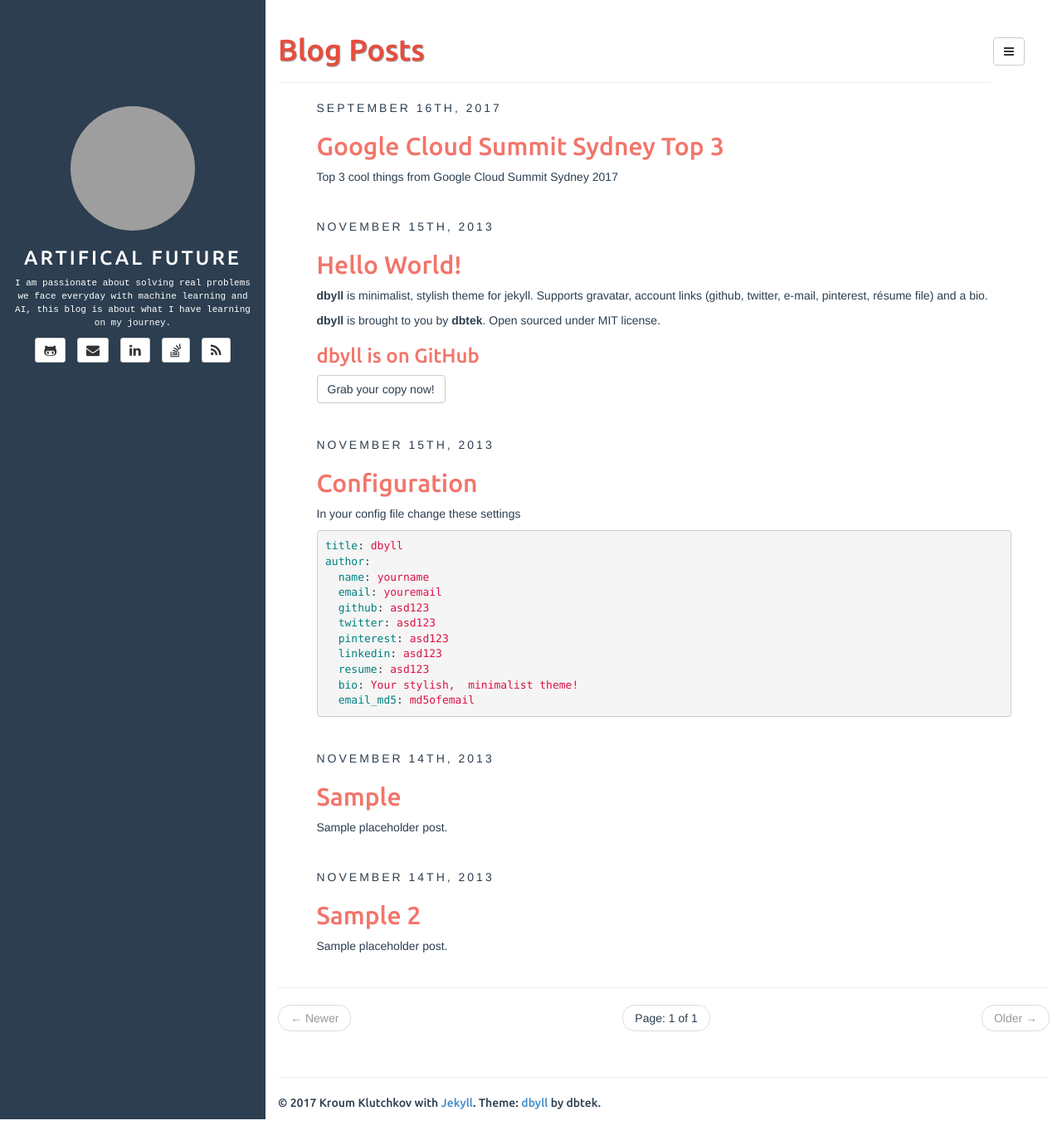
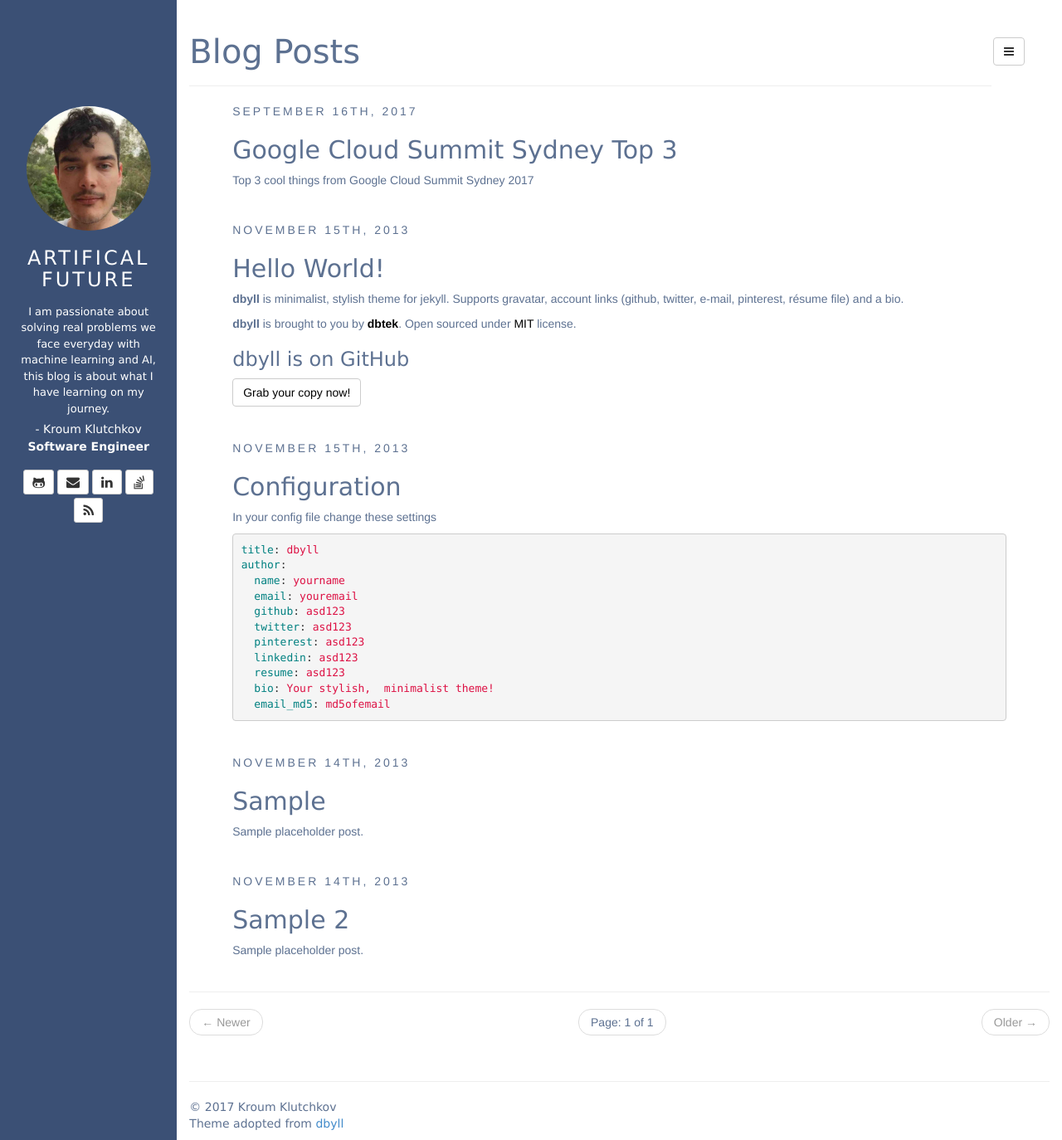
Before and after one commit to Astr-o/astr-o.github.io, a Jekyll site: the page built from index.html, in a window 1280 px wide and 1374 px high. Shown: the whole window at 83% size. Built offline with Jekyll 4.4.1, drawn with Linux system fonts in a browser that asks for light colours; some web fonts are replaced; the list of posts is cut into pages by our own code; grey boxes are pictures that could not be loaded.

Commit message:
adds sass styling and new colour scheme

```diff
--- a/_config.yml
+++ b/_config.yml
@@ -28,6 +28,7 @@ author:
   bio: >
     I am passionate about solving real problems we face everyday with machine learning and AI,
     this blog is about what I have learning on my journey.
+  jobtitle: Software Engineer
 
 rss_path: feed.xml
 categories_path: categories.html
--- a/_includes/default.html
+++ b/_includes/default.html
@@ -1,11 +1,11 @@
 <!DOCTYPE html>
 <html>
+
 <head>
     <meta charset="utf-8">
     <title>{{ page.title }}</title>
     {% if page.description %}
-	<meta name="description" content="{{ page.description }}">
-	{% endif %}
+    <meta name="description" content="{{ page.description }}"> {% endif %}
     <meta name="author" content="{{ site.author.name }}">
 
     <!-- Enable responsive viewport -->
@@ -42,25 +42,21 @@
 				<span class="icon-bar"></span>
 				<span class="icon-bar"></span>
 				<span class="icon-bar"></span>
-			</button>
-			{% if site.author.github %}
+			</button> {% if site.author.github %}
             <a type="button" class="navbar-toggle nav-link" href="http://github.com/{{ site.author.github }}">
                 <i class="fa fa-github"></i>
             </a>
-			{% endif %}
-			{% if site.author.twitter %}
+            {% endif %} {% if site.author.twitter %}
             <a type="button" class="navbar-toggle nav-link" href="http://twitter.com/{{ site.author.twitter }}">
                 <i class="fa fa-twitter"></i>
             </a>
-			{% endif %}
-			{% if site.author.email %}
+            {% endif %} {% if site.author.email %}
             <a type="button" class="navbar-toggle nav-link" href="mailto:{{ site.author.email }}">
                 <i class="fa fa-envelope"></i>
             </a>
             {% endif %}
             <a class="navbar-brand" href="{{ site.BASE_PATH }}/">
-				<img src="//www.gravatar.com/avatar/{{site.author.email_md5}}?s=35" class="img-circle" />
-				{{ site.title }}
+                <img src="//www.gravatar.com/avatar/{{site.author.email_md5}}?s=35" class="img-circle" /> {{ site.title }}
             </a>
         </div>
 
@@ -71,7 +67,8 @@
                 <li><a href="{{ site.BASE_PATH}}/{{ site.categories_path }}">Categories</a></li>
                 <li><a href="{{ site.BASE_PATH}}/{{ site.tags_path }}">Tags</a></li>
             </ul>
-		</div><!-- /.navbar-collapse -->
+        </div>
+        <!-- /.navbar-collapse -->
     </nav>
 
     <!-- nav-menu-dropdown -->
@@ -88,17 +85,17 @@
         </ul>
     </div>
 
-	<div class="col-sm-3 sidebar hidden-xs" style="{% if site.sidebar_background_image %}background: url({{site.sidebar_background_image}}) no-repeat !important;{% endif %}">
+    <div class="col-lg-2 col-md-3 sidebar hidden-sm hidden-xs" style="{% if site.sidebar_background_image %}background: url({{site.sidebar_background_image}}) no-repeat !important;{% endif %}">
         {% include sidebar.html %}
     </div>
 
-	<div class="col-sm-9 col-sm-offset-3">
+    <div class="col-lg-10 col-md-9 col-lg-offset-2 col-md-offset-3">
         {{ content }}
 
         <footer>
             <hr/>
             <p>
-				&copy; {{ site.time | date: '%Y' }} {{ site.author.name }} with <a href="http://jekyllrb.com/">Jekyll</a>. Theme: <a href="https://github.com/dbtek/dbyll">dbyll</a> by dbtek.
+                &copy; {{ site.time | date: '%Y' }} {{ site.author.name }} <br/> Theme adopted from <a href="https://github.com/dbtek/dbyll">dbyll</a>
             </p>
         </footer>
     </div>
@@ -107,4 +104,5 @@
     <script type="text/javascript" src="{{ site.BASE_PATH }}/assets/resources/bootstrap/js/bootstrap.min.js"></script>
     <script type="text/javascript" src="{{ site.BASE_PATH }}/assets/js/app.js"></script>
 </body>
+
 </html>
--- a/_includes/sidebar.html
+++ b/_includes/sidebar.html
@@ -1,7 +1,7 @@
 <!-- sidebar.html -->
 <header class="sidebar-header" role="banner">
     <a href="{{ site.BASE_PATH }}/">
-        <img src="//www.gravatar.com/avatar/{{site.author.email_md5}}?s=150" class="img-circle" />
+        <img src="{{ site.BASE_PATH }}/assets/media/headshot.jpeg" class="img-circle" />
     </a>
     <h3 class="title">
         <a href="{{ site.BASE_PATH }}/">{{ site.title }}</a>
@@ -11,6 +11,9 @@
 {% if site.author.bio %}
 <div id="bio" class="text-center">
     {{ site.author.bio }}
+    <summary>
+        - {{ site.author.name }} <br> <b>{{ site.author.jobtitle}}</b>
+    </summary>
 </div>
 {% endif %}
 
--- a/assets/css/style.css
+++ b/assets/css/style.css
@@ -1,190 +1,198 @@
-@import url(//fonts.googleapis.com/css?family=Ubuntu:500&subset=latin,latin-ext);
-
-body{
-	color: #2c3e50;
-}
+@import url(//fontlibrary.org/face/datalegreya);
+body {
+  color: #5D7191; }
 
 .sidebar {
   position: fixed;
   top: 0px;
   padding-top: 10%;
-	background-color: #2c3e50;
-	color: #fff;
-}
+  background-color: #3B5075;
+  color: #fff; }
 
 .sidebar-header {
   text-align: center;
-	margin-bottom: 10px;
-}
-.sidebar-header .title{
+  margin-bottom: 10px; }
+  .sidebar-header img {
+    max-width: 150px;
+    max-height: 150px; }
+  .sidebar-header .title {
     letter-spacing: 3px;
-	text-transform: uppercase;
-}
+    text-transform: uppercase; }
+    .sidebar-header .title a {
+      text-decoration: none;
+      color: #FFF; }
 
-.sidebar-header .title a{
-	text-decoration: none;
-	color: #fff;
-}
-
-a.nav-link {
+.sidebar-header .sidebar-header .title a.nav-link {
   padding-bottom: 5px;
   padding-top: 7px;
-	color: #aaa;
-}
-a.nav-link i{
-	font-size: 16px;
-}
-a.nav-link:hover { color: #777; }
+  color: #aaa; }
+
+a.nav-link i {
+  font-size: 16px; }
+
+a.nav-link:hover {
+  color: #777; }
 
 #bio {
-	font-family: "Courier New", Courier, monospace;
-	font-size: 11px;
+  font-family: "Verdana", san-serif;
+  font-weight: lighter;
+  font-size: 13px;
+  line-height: 1.5;
   margin: 0 auto;
   margin-bottom: 10px;
-}
+  padding: 5px 5px; }
+  #bio summary {
+    font-family: "Verdana", san-serif;
+    font-size: 14px;
+    margin-top: 5px; }
 
 #contact-list li .fa,
 article .share .btn {
-	-o-transition:color .2s ease-out, background 1s ease-in;
-  -ms-transition:color .2s ease-out, background 1s ease-in;
-  -moz-transition:color .2s ease-out, background 1s ease-in;
-  -webkit-transition:color .2s ease-out, background 1s ease-in;
-  transition:color .2s ease-out, background 1s ease-in;
-}
+  -o-transition: color .2s ease-out, background 1s ease-in;
+  -ms-transition: color .2s ease-out, background 1s ease-in;
+  -moz-transition: color .2s ease-out, background 1s ease-in;
+  -webkit-transition: color .2s ease-out, background 1s ease-in;
+  transition: color .2s ease-out, background 1s ease-in; }
+
 #contact-list li:hover .fa-twitter,
 article .share .twitter:hover {
   color: #00ACEE;
-	border-color: #00ACEE;
-}
+  border-color: #00ACEE; }
+
 #contact-list li:hover .fa-linkedin {
-	color: #1D87BD;
-}
+  color: #1D87BD; }
+
 #contact-list li:hover .fa-envelope {
-	color: #E93E30;
-}
+  color: #E93E30; }
+
 #contact-list li:hover .fa-pinterest {
-	color: #CC2127;
-}
-#contact-list li:hover .fa-rss {
-	color: #e74c3c;
-}
+  color: #CC2127; }
+
+#contact-list li:hover .fa-rss,
+#contact-list li:hover .fa-stack-overflow {
+  color: #e74c3c; }
+
 article .share .facebook:hover {
   color: #43609C;
-	border-color: #43609C;
-}
+  border-color: #43609C; }
+
 article .share .gplus:hover {
   color: #C13929;
-	border-color: #C13929;
-}
+  border-color: #C13929; }
 
 #contact-list-secondary {
-	padding-bottom: 10px;
-}
+  padding-bottom: 10px; }
 
 .page-header {
-	color: #e74c3c;
-	text-shadow: 1px 1px 1px rgba(150, 150, 150, 1);
-}
+  color: #5D7191; }
+  .page-header h1 {
+    font-size: 40px; }
 
 @media only screen and (min-width: 768px) {
-    .page-header{
-        margin-right: 70px;
-    }
-}
+  .page-header {
+    margin-right: 70px; } }
+article {
+  margin-bottom: 40px; }
 
-article{
-	margin-bottom: 40px;
-}
-
-.article_body{
+.article_body {
   margin-top: 20px;
-	margin-bottom: 20px;
-}
+  margin-bottom: 20px; }
 
 .post-date {
   text-transform: uppercase;
   font-size: 14px;
-	letter-spacing: 3px;
-}
+  letter-spacing: 3px; }
 
 article {
-	padding: 0 5% 0;
-}
+  padding: 0 5% 0; }
 
-article.home div a, article.home pre a { color: #2c3e50; }
-article.home div a:hover, article.home pre a:hover { color: #2c3e50; text-decoration: none; }
-article img { max-width: 100%; }
+article.home div a,
+article.home pre a {
+  color: #000; }
 
-h1,h2,h3,h4,h5,h6 { font-family: 'Ubuntu', sans-serif; }
+article.home div a:hover,
+article.home pre a:hover {
+  color: #594F4F;
+  text-decoration: none; }
+
+article img {
+  max-width: 100%; }
+
+h1,
+h2,
+h3,
+h4,
+h5,
+h6 {
+  font-family: "Verdana", san-serif; }
+
 article.home h1,
 article.home h2,
 article.home h3,
 article.home h4,
 article.home h5,
 article.home h6 {
-	font-family: 'Ubuntu', sans-serif;
-	color: #f2756a;
-}
+  font-family: "Verdana", san-serif;
+  color: #5D7191; }
 
 article.home h1 a,
 article.home h2 a,
 article.home h3 a,
 article.home h4 a {
-	color: #f2756a;
-}
+  color: #5D7191; }
+
 article.home h1 a:hover,
 article.home h2 a:hover,
 article.home h3 a:hover,
 article.home h4 a:hover {
-	color: #e74c3c;
-}
+  color: #594F4F; }
 
 .author .author-image {
   float: left;
-  margin-right: 20px;
-}
+  margin-right: 20px; }
 
 footer {
   padding-top: 15px;
-	font-family: 'Ubuntu';
-}
+  font-family: "Verdana", san-serif; }
 
 /* nav-vertical-tabs component */
 .nav-tabs-vertical {
-    border-right: 1px solid #ddd;
-}
+  border-right: 1px solid #ddd; }
 
 .nav-tabs-vertical li {
-    margin-right: -1px;
-}
+  margin-right: -1px; }
 
-.nav-tabs-vertical>li.active>a, .nav-tabs-vertical>li.active>a:hover, .nav-tabs-vertical>li.active>a:focus {
+.nav-tabs-vertical > li.active > a,
+.nav-tabs-vertical > li.active > a:hover,
+.nav-tabs-vertical > li.active > a:focus {
   color: #555;
   cursor: default;
   background-color: #fff;
   border: 1px solid #ddd;
-    border-right-color: transparent;
-}
+  border-right-color: transparent; }
 
-.nav-tabs-vertical>li>a {
+.nav-tabs-vertical > li > a {
   line-height: 1.428571429;
   border: 1px solid transparent;
-    border-radius: 4px 0 0 4px;
-}
+  border-radius: 4px 0 0 4px; }
 
-.badge { background: #F2756A; }
+.badge {
+  background: #F2756A; }
 
-#nav-menu{
+#nav-menu {
   position: fixed;
   top: 45px;
   right: 45px;
-    z-index: 2000;
-}
+  z-index: 2000; }
+
 #nav-menu .dropdown-menu {
   left: inherit;
-    right: 0px;
-}
+  right: 0px; }
 
-ul.dropdown-menu>li>a>i.fa {
-    width: 1.3em;
-}
+ul.dropdown-menu > li > a > i.fa {
+  width: 1.3em; }
+
+#contact-list ul li {
+  padding: 2px 0; }
+
+/*# sourceMappingURL=style.css.map */
```
Also changed, not shown: assets/css/style.scss (added, +255 -0 lines), assets/media/headshot.jpeg (added), 2 other files. Lines whose indentation alone changed are shown as unchanged.
